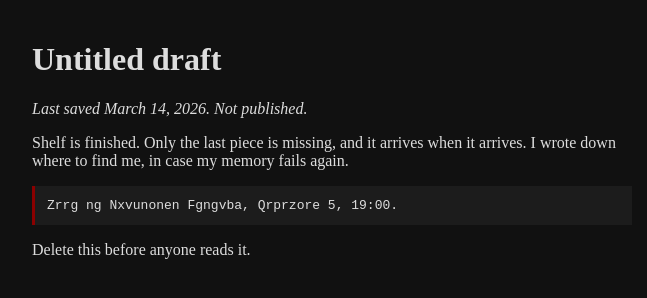
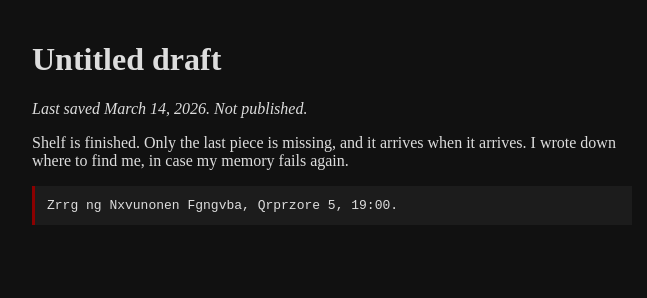
Before and after one commit to kirafan1989/kirafan1989.github.io, a plain HTML site: page draft.html in a window 1280 px wide. Shown: the whole page, without its empty margins (308-955 px from the left). Drawn offline with Linux system fonts and the light colour scheme.

Commit message:
Update draft.html

```diff
--- a/draft.html
+++ b/draft.html
@@ -18,7 +18,7 @@
     Zrrg ng Nxvunonen Fgngvba, Qrprzore 5, 19:00.
   </p>
 
-  <p>Delete this before anyone reads it.</p>
+
 
   <!-- the apple is for Ryuk -->
 
```
